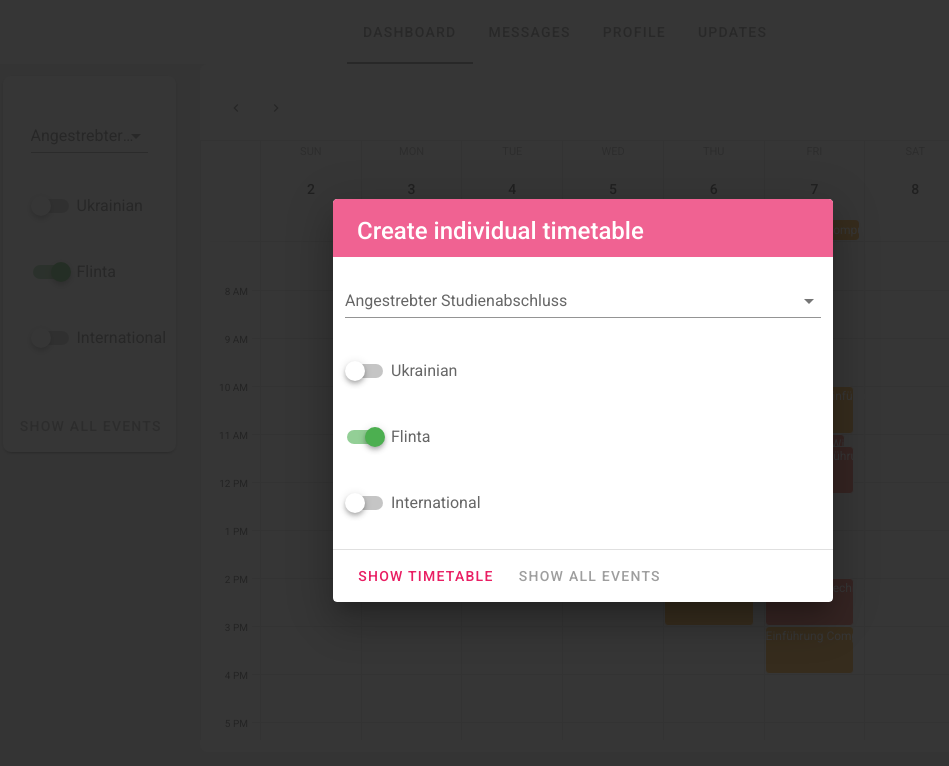
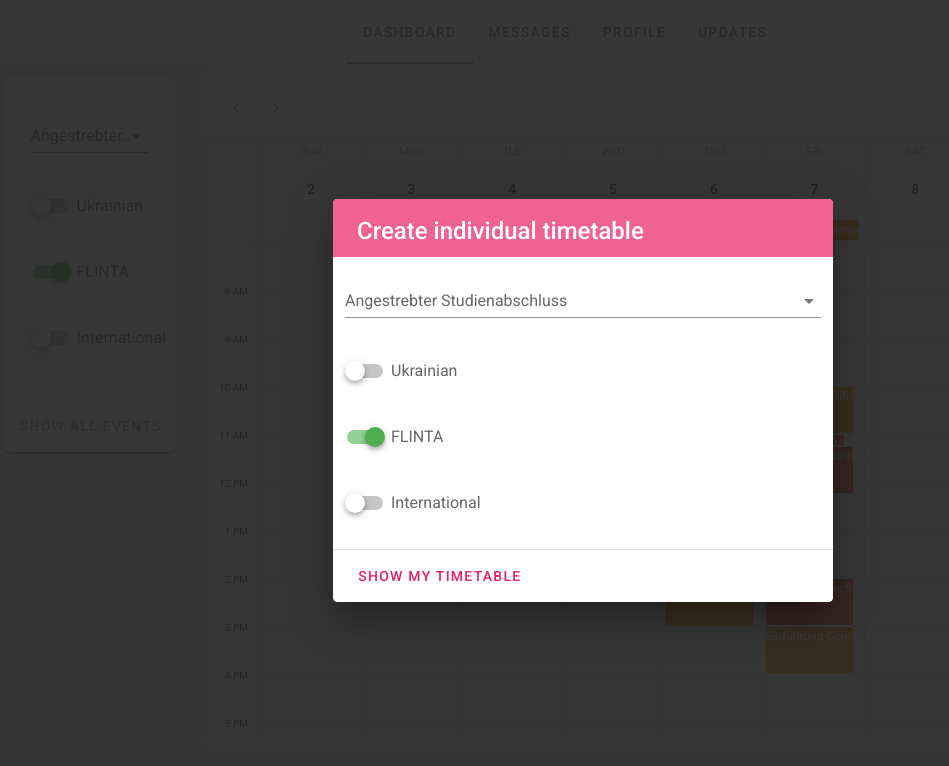
Before and after one commit to peachnode/ersti-week, a Vue app: page / in a window 1280 px wide. Shown: the top 766 px of the page, without its empty margins (57-1006 px from the left). Built offline with nearby package versions, Linux system fonts and the light colour scheme.

Commit message:
add tooltip

```diff
--- a/src/App.vue
+++ b/src/App.vue
@@ -62,15 +62,15 @@
                   text
                   @click="dialog = false"
               >
-                Show timetable
+                Show my timetable
               </v-btn>
-              <v-btn
-                  color="grey accent-4"
-                  text
-                  @click="showAllAndClose"
-              >
-                Show all events
-              </v-btn>
+<!--              <v-btn-->
+<!--                  color="grey accent-4"-->
+<!--                  text-->
+<!--                  @click="showAllAndClose"-->
+<!--              >-->
+<!--                Show all events-->
+<!--              </v-btn>-->
             </v-card-actions>
           </v-card>
         </v-dialog>
--- a/src/components/Ersti-Filter.vue
+++ b/src/components/Ersti-Filter.vue
@@ -128,13 +128,24 @@ export default {
           :label="`Ukrainian`"
           :disabled="disabled"
       ></v-switch>
+
+      <v-tooltip top color="green">
+        <template v-slot:activator="{ on, attrs }">
+          <div v-bind="attrs" v-on="on">
             <v-switch
                 v-model="internalFlinta"
                 @change="handleFlintaChange"
                 color="green"
-          :label="`Flinta`"
+                :label="`FLINTA`"
                 :disabled="disabled"
             ></v-switch>
+          </div>
+        </template>
+        <span>Women, Lesbians, Intersex, Nonbinary, Trans and Agender People</span>
+      </v-tooltip>
+
+
+
       <v-switch
           v-model="internalInternational"
           @change="handleInternationalChange"
```
Lines whose indentation alone changed are shown as unchanged.
